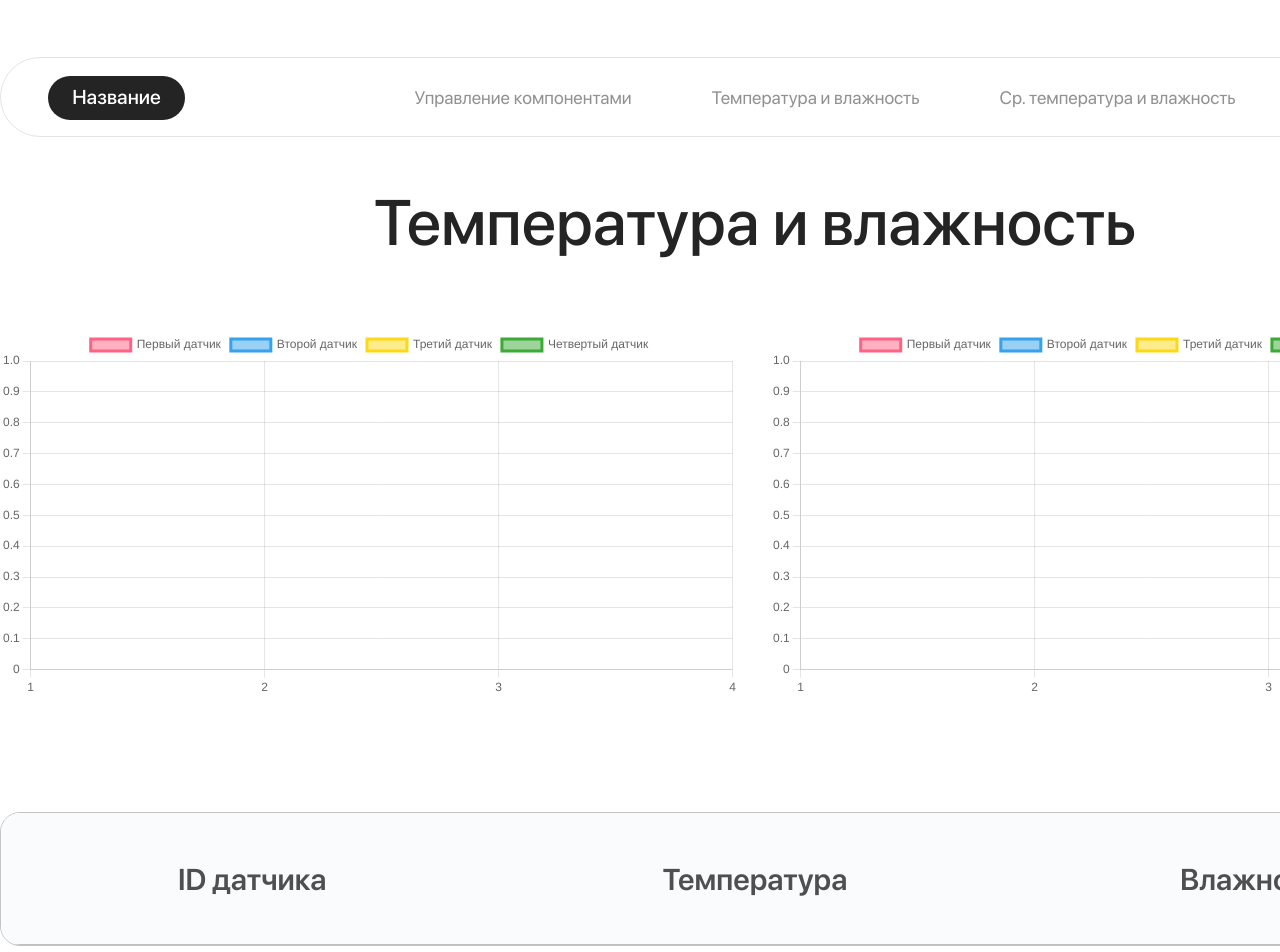
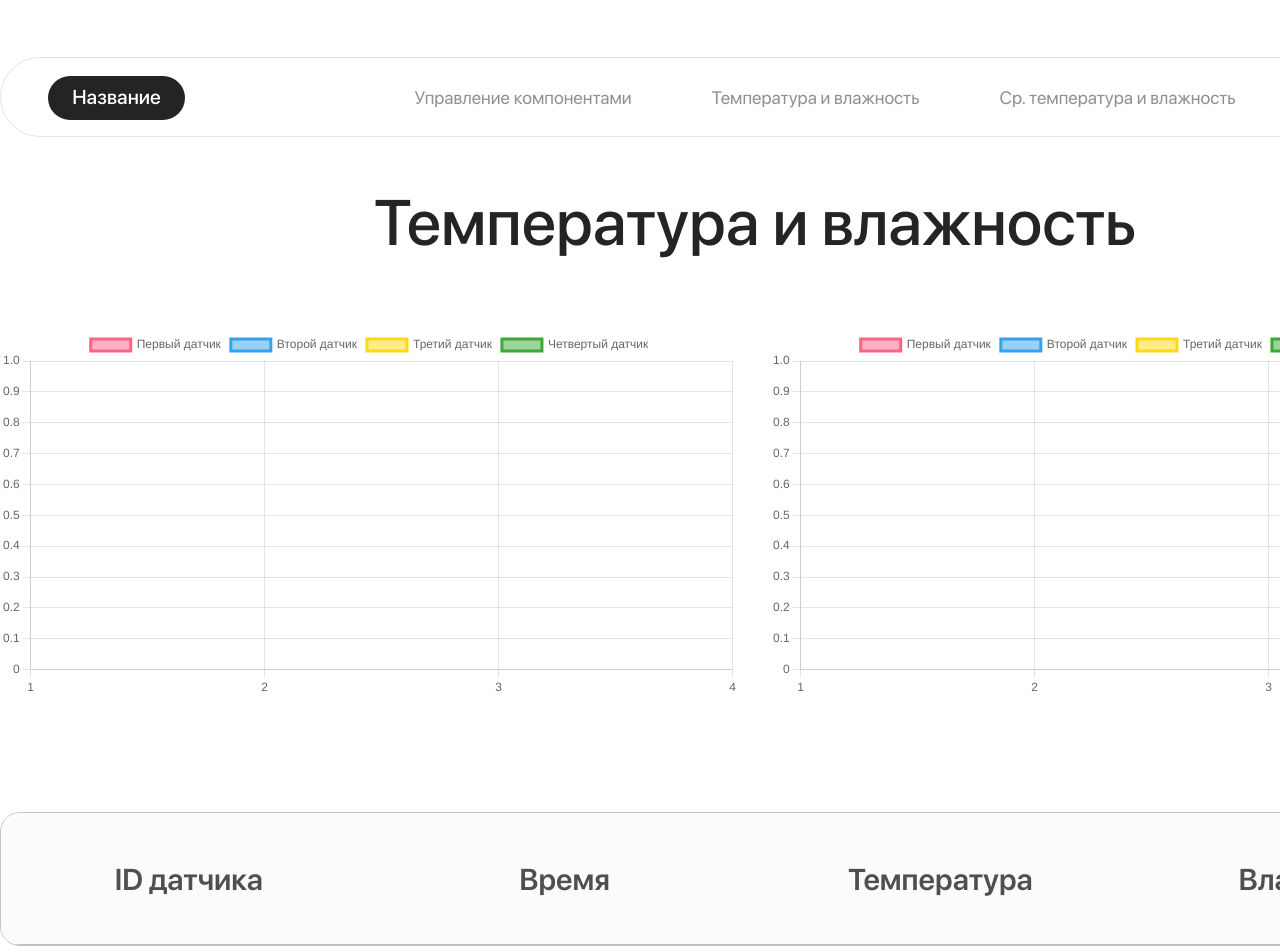
Before and after one commit to NikitaTrik/predprof, a React (Create React App) app: page /normalData in a window 1280 px wide. Shown: the top 952 px of the page. Built offline with nearby package versions, Linux system fonts and the light colour scheme.

Commit message:
added time column

```diff
--- a/src/App.js
+++ b/src/App.js
@@ -16,9 +16,18 @@ function App() {
       dispatch(
         addTemperature(
           data.map((item) => {
+            const date = new Date();
             return {
               ...item,
               order: count,
+              time:
+                date.getHours() +
+                ' : ' +
+                date.getMinutes() +
+                ' : ' +
+                (String(date.getSeconds()).length > 1
+                  ? date.getSeconds()
+                  : '0' + date.getSeconds()),
             };
           }),
         ),
--- a/src/components/Table/Table.module.scss
+++ b/src/components/Table/Table.module.scss
@@ -9,11 +9,12 @@
 
 .header {
   display: grid;
-  grid-template-columns: repeat(3, 1fr);
+  grid-template-columns: repeat(4, 1fr);
   align-items: center;
   height: 132px;
   background: #f9fbfc;
   border-bottom: 1px solid rgba(22, 23, 29, 0.26);
+  padding-right: 5px;
   span {
     font-weight: 600;
     font-size: 30px;
@@ -28,11 +29,13 @@
   font-size: 30px;
   line-height: 36px;
   text-align: center;
+  width: fit-content;
+  margin: 0 auto;
 }
 
 .row {
   display: grid;
-  grid-template-columns: repeat(3, 1fr);
+  grid-template-columns: repeat(4, 1fr);
   align-items: center;
   height: 132px;
   border-bottom: 1px solid rgba(22, 23, 29, 0.26);
--- a/src/components/Table/index.jsx
+++ b/src/components/Table/index.jsx
@@ -10,6 +10,7 @@ function Table() {
     <div className={styles.root}>
       <div className={styles.header}>
         <span>ID датчика</span>
+        <span>Время</span>
         <span>Температура</span>
         <span>Влажность</span>
       </div>
@@ -18,6 +19,7 @@ function Table() {
           return (
             <div key={index} className={styles.row}>
               <div className={styles.rowId}>{item.id}</div>
+              <div className={styles.value}>{item.time}</div>
               <div className={styles.value}>{item.temperature}</div>
               <div className={styles.value}>{item.humidity}</div>
             </div>
```
